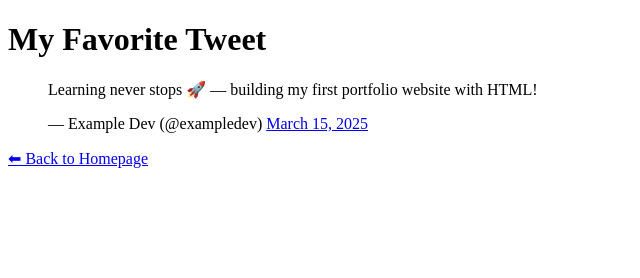
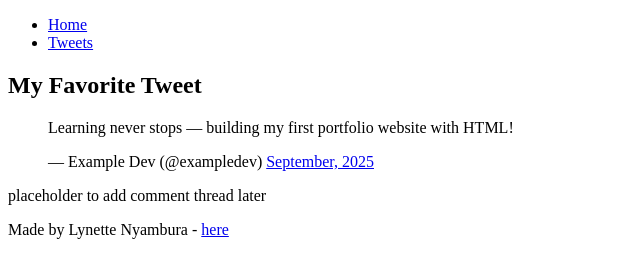
Before and after one commit to lynettenyambura/My_First_Portfolio, a plain HTML site: page html_basic/tweets.html in a window 1280 px wide. Shown: the whole page, without its empty margins (0-640 px from the left). Drawn offline with Linux system fonts and the light colour scheme.

Commit message:
Update index.html and tweets.html with header, main, footer structure

```diff
--- a/html_basic/tweets.html
+++ b/html_basic/tweets.html
@@ -6,17 +6,33 @@
   <title>My Tweets</title>
 </head>
 <body>
+  <header>
+    <ul>
+      <li><a href="index.html">Home</a></li>
+      <li><a href="tweets.html">Tweets</a></li>
+    </ul>
+  </header>
+
+  <main>
+    <article>
       <h1>My Favorite Tweet</h1>
 
       <!-- Embedded Tweet -->
       <blockquote class="twitter-tweet">
-    <p lang="en" dir="ltr">Learning never stops 🚀 — building my first portfolio website with HTML!</p>
+        <p lang="en" dir="ltr">Learning never stops — building my first portfolio website with HTML!</p>
         &mdash; Example Dev (@exampledev)
-    <a href="https://twitter.com/exampledev/status/1234567890">March 15, 2025</a>
+        <a href="https://twitter.com/exampledev/status/1234567890">September, 2025</a>
       </blockquote>
       <script async src="https://platform.twitter.com/widgets.js" charset="utf-8"></script>
+    </article>
 
-  <!-- Link back to homepage -->
-  <p><a href="index.html">⬅ Back to Homepage</a></p>
+    <aside>
+      <p>placeholder to add comment thread later</p>
+    </aside>
+  </main>
+
+  <footer>
+    <p>Made by Lynette Nyambura - <a href="https://github.com/lynettenyambura/" target="_blank">here</a></p>
+  </footer>
 </body>
 </html>
```
Also changed, not shown: html_basic/index.html (+18 -2 lines). Lines whose indentation alone changed are shown as unchanged.
